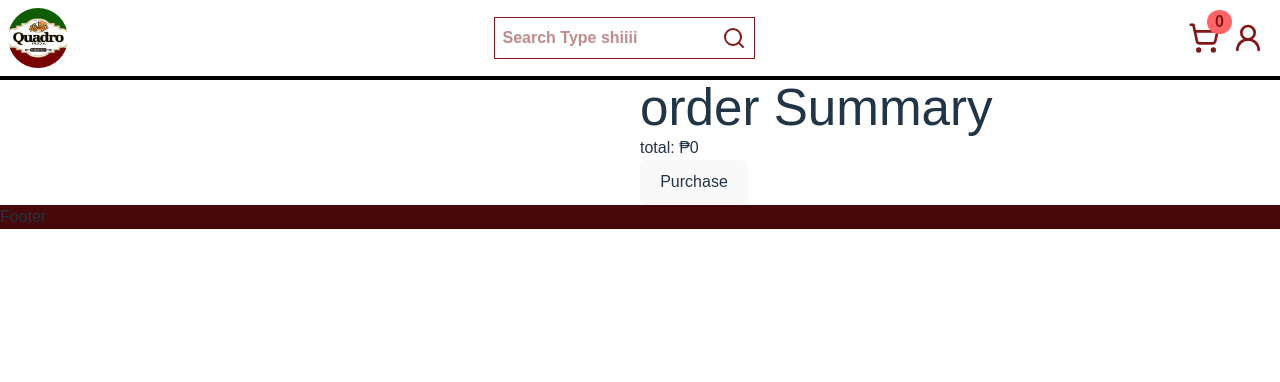
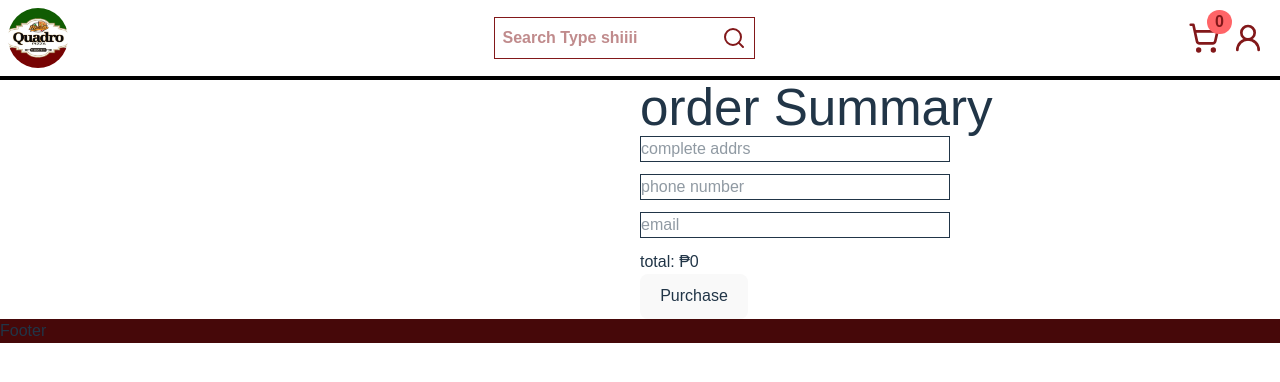
Before and after one commit to mjayhumilde/ecommerce-restaurant-management-dataAnalytics, a React (Vite) app: page /cart in a window 1280 px wide. Shown: the top 382 px of the page. Built offline with nearby package versions, Linux system fonts and the light colour scheme.

Commit message:
created a addres section for ordering in cartpage using react-hook-form

```diff
--- a/src/pages/CartPage.jsx
+++ b/src/pages/CartPage.jsx
@@ -2,20 +2,34 @@ import useCartStore from "../store/useCartStore";
 import useAuthStore from "../store/useAuthStore";
 
 import { Trash2 } from "lucide-react";
+import { useForm } from "react-hook-form";
 
 const CartPage = () => {
   const { deleteFromCart, clearCart } = useCartStore();
   const cart = useCartStore((state) => state.cart);
+  const user = useAuthStore((state) => state.user);
 
-  const user = useAuthStore((state) => state.user);
+  //initialized hook form
+  const {
+    register,
+    handleSubmit,
+    reset,
+    formState: { errors },
+  } = useForm();
 
   const total = cart.reduce((sum, product) => {
     return sum + product.price * product.quantity;
   }, 0);
 
-  function handlePurchase() {
-    console.log({ user, purchase: cart });
+  function handlePurchase(data) {
+    console.log({
+      user,
+      purchase: cart,
+      addrs: data,
+      orderStatus: "preparing ",
+    });
     clearCart();
+    reset();
   }
 
   return (
@@ -44,6 +58,38 @@ const CartPage = () => {
         </div>
         <div>
           <h1>order Summary</h1>
+          <form
+            onSubmit={handleSubmit(handlePurchase)}
+            className="flex flex-col space-y-3"
+          >
+            <input
+              type="text"
+              placeholder="complete addrs"
+              className="w-1/2 border"
+              {...register("completeAddrs", {
+                required: "adddrs is required",
+              })}
+            />
+            {errors.completeAddrs && (
+              <p className="italic text-red-600">thin fied is required!</p>
+            )}
+            <input
+              type="number"
+              placeholder="phone number"
+              className="w-1/2 border"
+              {...register("phoneNumber", {
+                required: "Phone number is required",
+              })}
+            />
+            {errors.phoneNumber && (
+              <p className="italic text-red-600">thin fied is required!</p>
+            )}
+            <input
+              type="text"
+              placeholder="email"
+              className="w-1/2 border"
+              {...register("email", {})}
+            />
             <div className="">
               {cart.map((product) => (
                 <div className="bg-green-950" key={product.id}>
@@ -53,9 +99,10 @@ const CartPage = () => {
               ))}
               <div>total: ₱{total}</div>
               <div>
-              <button onClick={handlePurchase}>Purchase</button>
+                <button type="submit">Purchase</button>
               </div>
             </div>
+          </form>
         </div>
       </section>
     </main>
```
Lines whose indentation alone changed are shown as unchanged.
